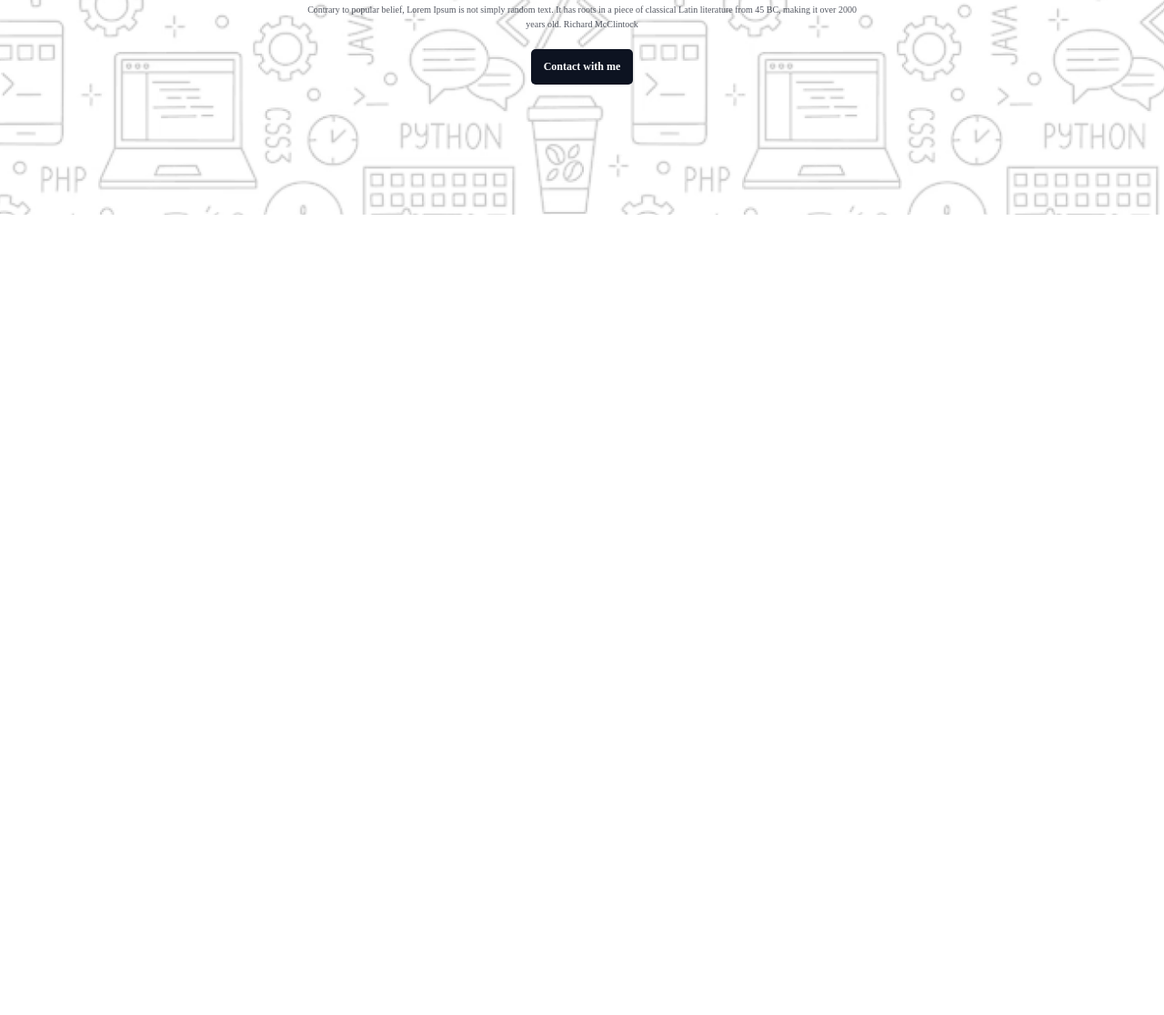
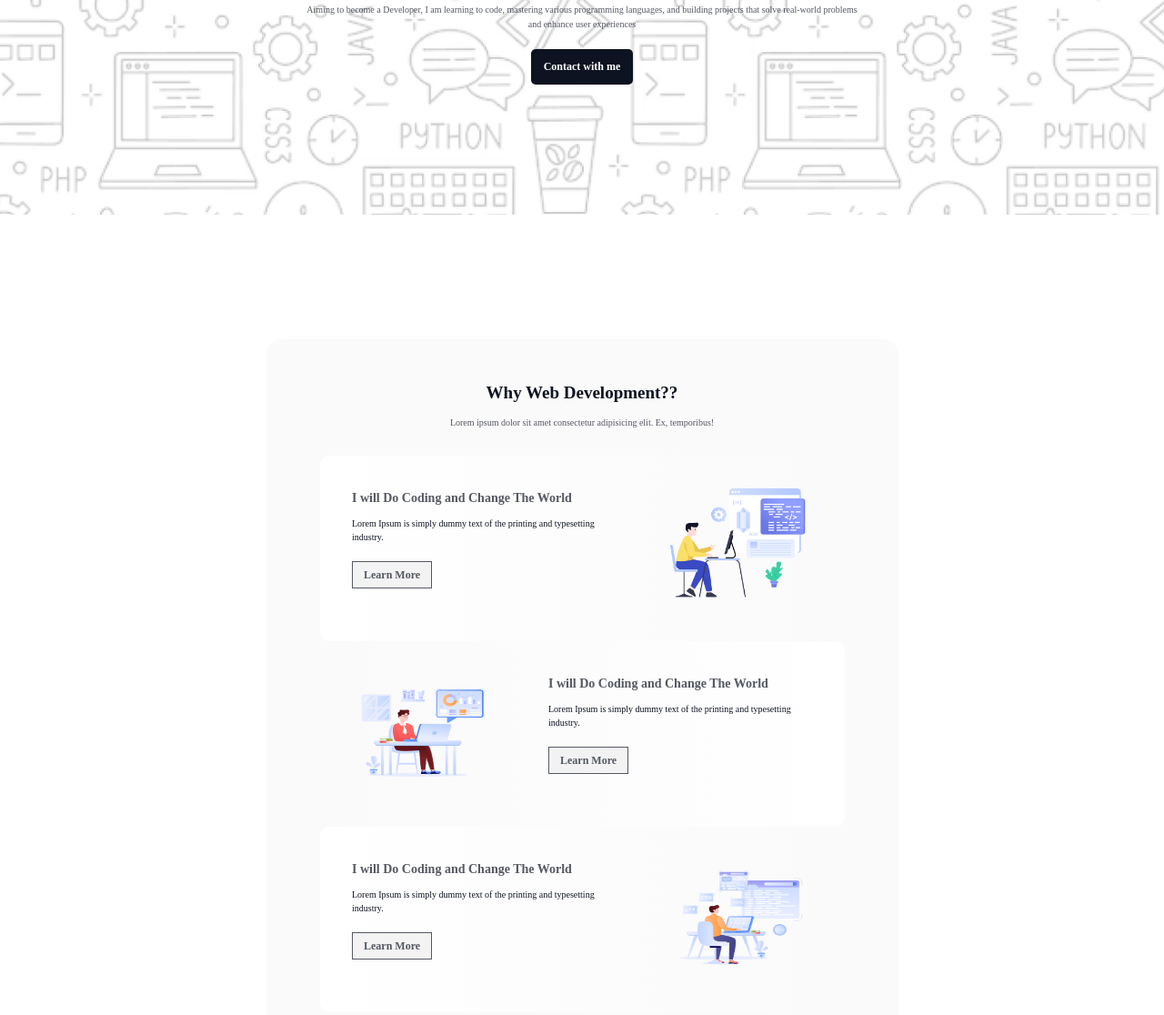
Before and after one commit to tasnuva-muhtasim/Asignment-1B10PH, a plain HTML site: page index.html in a window 1280 px wide. Shown: the part 405-1521 px from the top of the page at 91% size. Before the commit the page ends 800 px from the top, so only its background shows below. Drawn offline with Linux system fonts and the light colour scheme; a web font is replaced by a local one.

Commit message:
why development section lorem need to be replaced

```diff
--- a/index.html
+++ b/index.html
@@ -1,22 +1,78 @@
 <!DOCTYPE html>
 <html lang="en">
+
 <head>
     <meta charset="UTF-8">
     <meta name="viewport" content="width=device-width, initial-scale=1.0">
     <title>Developer</title>
     <link rel="stylesheet" href="style/style.css">
 </head>
+
 <body>
+    <!-- baaner code starts here -->
     <section id="hero">
         <div class="hero-content">
             <img class="lo" src="assets/Group.png" alt="">
             <h1 class="title">"In the near future, I hope to become a Developer."</h1>
-            <p class="description">Contrary to popular belief, Lorem Ipsum is not simply random text. It has roots in a
-                piece of classical Latin literature from 45 BC, making it over 2000 years old. Richard McClintock</p>
+            <p class="description">Aiming to become a Developer, I am learning to code, mastering various programming
+                languages, and building projects that solve real-world problems and enhance user experiences</p>
             <div class="btn-container">
                 <button class="contact-btn">Contact with me</button>
             </div>
         </div>
     </section>
+    <!-- bANNER SECTION ENDS HERE -->
+    <!-- why web development starts here  -->
+    <section class="whyDevelopment">
+        <div class="container">
+            <h1 class="title">Why Web Development?? </h1>
+            <p class="subtitle">Lorem ipsum dolor sit amet consectetur adipisicing elit. Ex, temporibus!</p>
+            <div class="card-container">
+
+                <div class="card">
+                    <div class="info">
+                        <h1 class="title1">I will Do Coding and Change The World</h1>
+                        <p class="description">Lorem Ipsum is simply dummy text of the printing and typesetting
+                            industry.
+                        </p>
+                        <button class="btn">Learn More</button>
+                    </div>
+                    <div class="sidelogo">
+                        <img src="assets/Layer_1.png" alt="">
+                    </div>
+
+                </div>
+                <div class="card" id="secondcard">
+                    <div class="sidelogo">
+                        <img src="assets/Group 3.png" alt="">
+                    </div>
+                    <div class="info">
+                        <h1 class="title1">I will Do Coding and Change The World</h1>
+                        <p class="description">Lorem Ipsum is simply dummy text of the printing and typesetting
+                            industry.
+                        </p>
+                        <button class="btn">Learn More</button>
+                    </div>
+
+
+                </div>
+            </div>
+            <div class="card">
+                <div class="info">
+                    <h1 class="title1">I will Do Coding and Change The World</h1>
+                    <p class="description">Lorem Ipsum is simply dummy text of the printing and typesetting industry.
+                    </p>
+                    <button class="btn">Learn More</button>
+                </div>
+                <div class="sidelogo">
+                    <img src="assets/Group 4.png" alt="">
+                </div>
+
+            </div>
+        </div>
+    </section>
+    <!-- why web development ends here  -->
+
 </body>
+
 </html>
--- a/style/style.css
+++ b/style/style.css
@@ -56,7 +56,8 @@
 
 
 }
-#hero .hero-content .btn-container .contact-btn{
+
+#hero .hero-content .btn-container .contact-btn {
     padding: 13px 14px 13px 14px;
     border-radius: 5px;
     background: rgb(13, 19, 33);
@@ -70,3 +71,125 @@ text-align: center;
     box-shadow: none;
     border: none;
 }
+
+/* Banner section ends here  */
+/* Why web development starts here  */
+.whyDevelopment {
+    /* border-radius: 10px; */
+    /* background: rgba(13, 19, 33, 0.02); */
+    display: flex;
+    justify-content: center;
+    align-items: center;
+    flex-direction: column;
+
+}
+
+.whyDevelopment .container {
+    width: 695px;
+    height: 850px;
+    display: flex;
+    /* justify-content: center; */
+    align-items: center;
+    flex-direction: column;
+    border-radius: 16px;
+    background: rgba(13, 19, 33, 0.02);
+    margin-top: 137px;
+
+}
+
+.whyDevelopment .container .title {
+    color: rgb(13, 19, 33);
+    font-family: Azeret Mono;
+    font-size: 19px;
+    font-weight: 800;
+    line-height: 22px;
+    letter-spacing: 0%;
+    text-align: center;
+    margin-top: 48px;
+}
+
+.whyDevelopment .container .subtitle {
+    color: rgb(13, 19, 33);
+    font-family: Azeret Mono;
+    font-size: 10px;
+    font-weight: 400;
+    line-height: 15px;
+    letter-spacing: 0%;
+    text-align: center;
+    opacity: 0.7;
+    margin-top: 14px;
+    margin-bottom: 29px;
+}
+
+.whyDevelopment .container .card {
+    display: flex;
+    justify-content: center;
+    align-items: center;
+    flex-direction: row;
+    border-radius: 10px;
+
+    background: linear-gradient(90.00deg, rgb(255, 255, 255), rgba(255, 255, 255, 0) 100%);
+    margin-left: 59px;
+    margin-right: 59px;
+    height: 204px;
+    width: 577px;
+    gap:59px;
+}
+#secondcard {
+    display: flex;
+    justify-content: center;
+    align-items: center;
+    flex-direction: row;
+    border-radius: 10px;
+
+    background: linear-gradient(270.00deg, rgb(255, 255, 255),rgba(255, 255, 255, 0) 100%);
+    margin-left: 59px;
+    margin-right: 59px;
+    height: 204px;
+    width: 577px;
+    gap:59px;
+}
+.whyDevelopment .container .card .info .title1{
+color: rgba(13, 19, 33, 0.7);
+font-family: Azeret Mono;
+font-size: 14px;
+font-weight: 700;
+line-height: 21px;
+letter-spacing: 0%;
+text-align: left;
+margin-bottom: 10px;
+}
+.whyDevelopment .container .card .info .description{
+color: rgb(13, 19, 33);
+font-family: Azeret Mono;
+font-size: 10px;
+font-weight: 400;
+line-height: 15px;
+letter-spacing: 0%;
+text-align: left;
+margin-bottom: 19px;
+}
+.whyDevelopment .container .card .info .btn{
+box-sizing: border-box;
+border: 1px solid rgb(13, 19, 33);
+opacity: 0.7;
+padding: 7px 12px 7px 12px;
+color: rgb(13, 19, 33);
+font-family: Azeret Mono;
+font-size: 12px;
+font-weight: 600;
+line-height: 14px;
+letter-spacing: 0%;
+text-align: center;
+}
+.whyDevelopment .container .card img{
+    width: 157px;
+    height: 132px;
+}
+.whyDevelopment .container .card .info{
+
+width: 290px;
+height: 133px;
+}
+
+/* Why web development ends here  */
```
Lines whose indentation alone changed are shown as unchanged.
